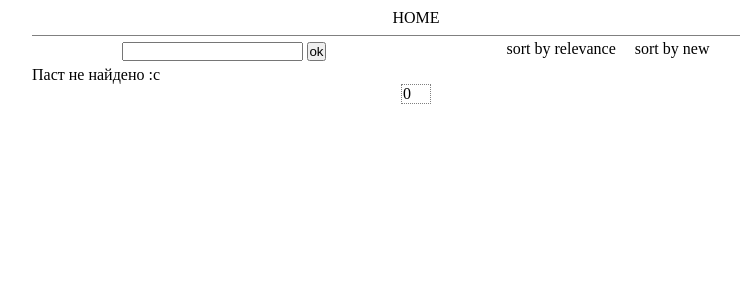
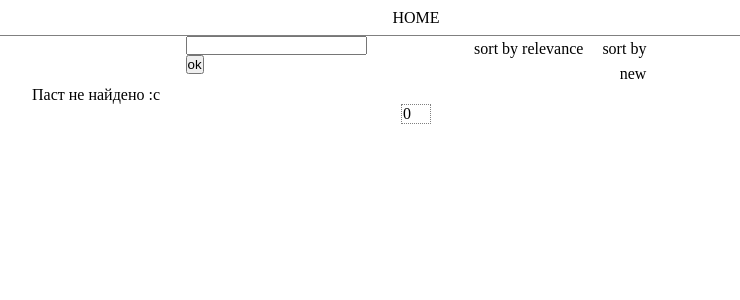
Before and after one commit to davy1ex/pastarser, a Flask app: template app/templates/index.html in a window 1280 px wide. Shown: the top 300 px of the page, without its empty margins (224-964 px from the left). Run offline with Flask 2, Linux system fonts and the light colour scheme; the template is opened without the code that fills it: values named after a table or form of the project are taken from there, others are empty; some libraries are stand-ins or nearby versions.

Commit message:
refactoring head

```diff
--- a/app/static/css/index.css
+++ b/app/static/css/index.css
@@ -2,23 +2,23 @@
 .menu {
 	/* text-align: center; */
 	line-height: 30px;
-	display: inline-block;
-	width: 100%;
-	/* width:  */
+	width: 60%;
+	margin-left: auto;
+	margin-right: auto;
 }
 
 .search {
 	float: left;
-	text-align: center;
-	width: 50%;
-	line-height: 30px;
+	text-align: left;
+	width: 40%;
+	line-height: 23px;
 }
 
 .sort {
 	/* float: right; */
-	text-align: center;
+	text-align: right;
 	margin-left: auto;
-	width: 50%;
+	width: 40%;
 	line-height: 30px;
 }
 
@@ -49,10 +49,9 @@ ul li a:hover {
 }
 
 
-/* посты */
-.posts_wrapper {
-	/* margin-top: 10px; */
-}
+/* .posts_wrapper {
+	margin-top: 100px;
+} */
 
 .post_wrapper {
 	margin-bottom: 30px;
--- a/app/templates/base.html
+++ b/app/templates/base.html
@@ -12,7 +12,6 @@
     </head>
 
     <body>
-        <div class="content_wrapper">
         <header>
             <ul>
                 <li>
@@ -21,6 +20,9 @@
             </ul>
         </header>
 
+        <div class="content_wrapper">
+
+
             <div class="content">
                 {% block content %}
                 {% endblock %}
--- a/app/templates/index.html
+++ b/app/templates/index.html
@@ -29,6 +29,7 @@
 {% endblock %}
 
 {% block content %}
+	<div class="menu_wrapper">
 		<div class="menu">
 			<div class="search">
 				<form method="POST">
@@ -52,7 +53,7 @@
 
 				</ul>
 			</div>
-
+		</div>
 	</div>
 
 	<div class="posts_wrapper">
```
Also changed, not shown: other parts of app/static/css/index.css (+1 -0 lines). Lines whose indentation alone changed are shown as unchanged.
